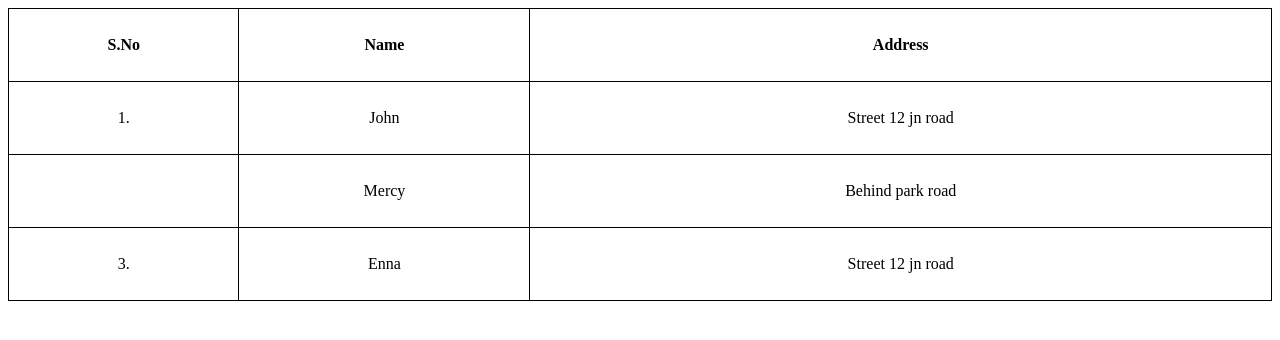
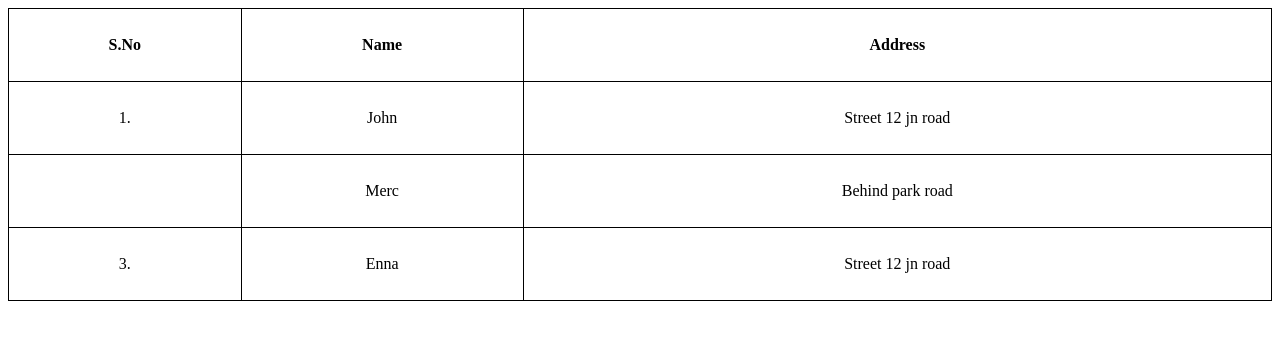
Before and after one commit to pranjal-d/axixa_demo, a plain HTML site: page index.html in a window 1280 px wide. Drawn offline with Linux system fonts and the light colour scheme.

Commit message:
develpo changes

```diff
--- a/index.html
+++ b/index.html
@@ -36,7 +36,7 @@
             </tr>
             <tr>
                 <td></td>
-                <td>Mercy</td>
+                <td>Merc</td>
                 <td>Behind park road</td>
             </tr>
             <tr>
```
